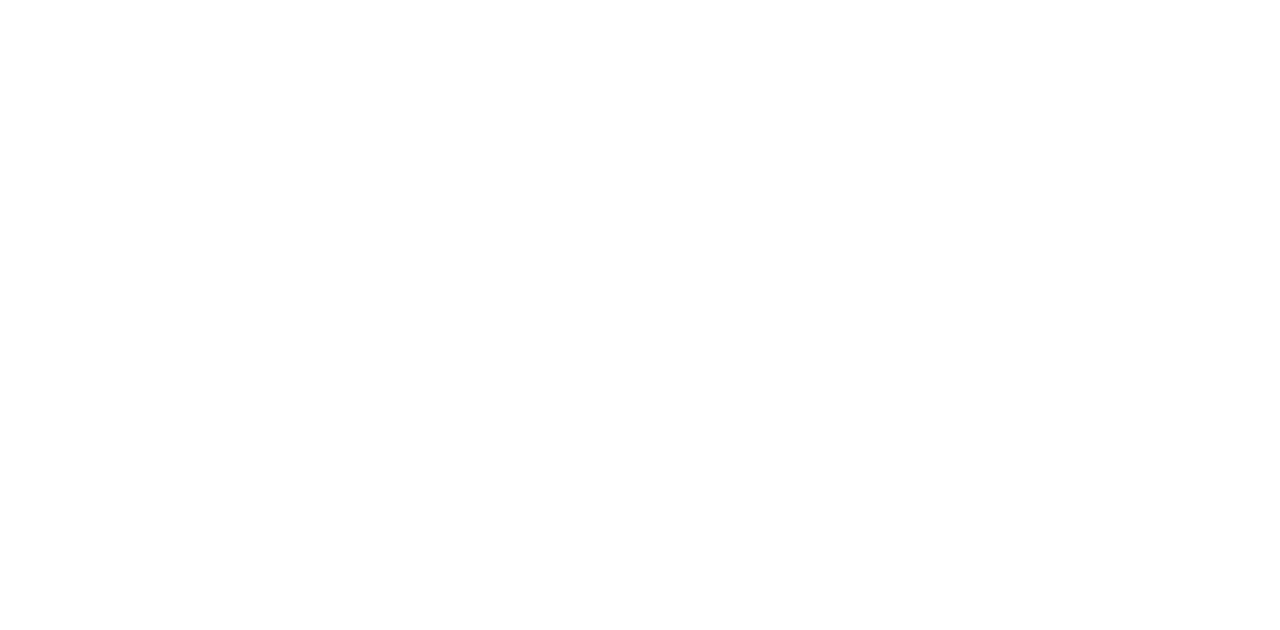
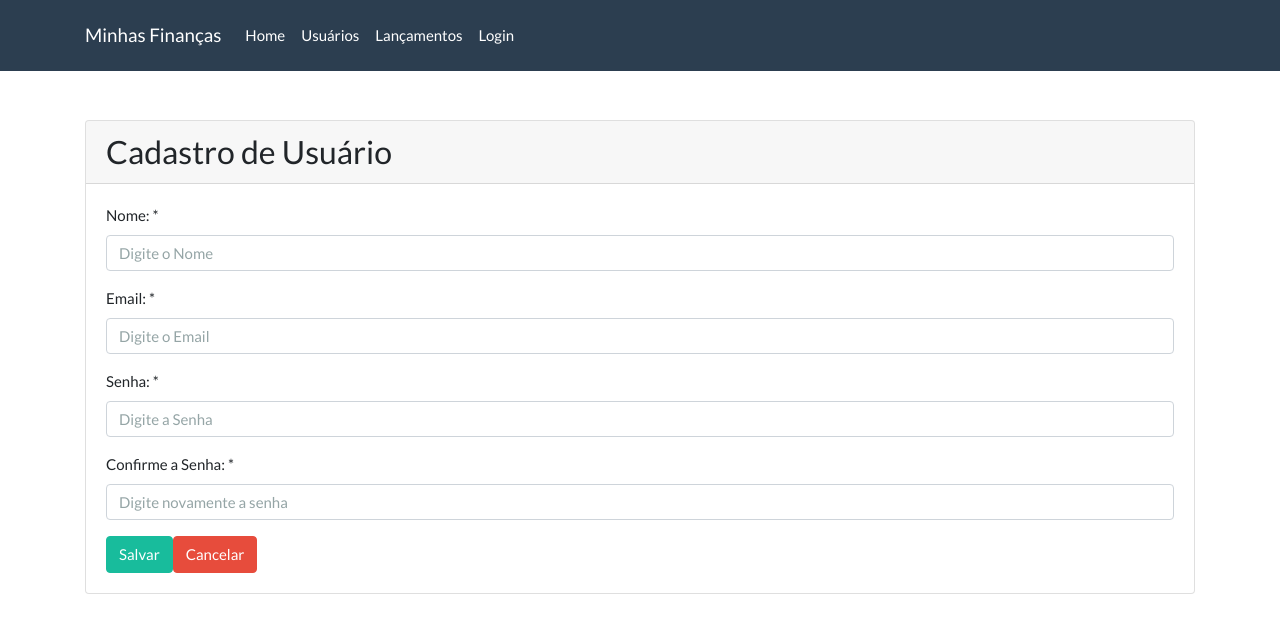
Before and after one commit to giuliamaia2/financas-app, a React (Create React App) app: page /#/cadastro-usuarios in a window 1280 px wide. Shown: the top 630 px of the page. Built offline with nearby package versions, Linux system fonts and the light colour scheme.

Commit message:
Navbar e rotas implementadas

```diff
--- /dev/null
+++ b/src/components/navbar.js
@@ -0,0 +1,29 @@
+import React from 'react'
+import NavbarItem from './navbaritem'
+
+function Navbar() {
+    return (
+        <div className="navbar navbar-expand-lg fixed-top navbar-dark bg-primary" >
+            <div className="container">
+                <a href="home.html" className="navbar-brand">Minhas Finanças</a>
+                <button className="navbar-toggler" type="button"
+                        data-toggle="collapse" data-target="#navbarResponsive"
+                        aria-controls="navbarResponsive" aria-expanded="false"
+                        aria-label="Toggle navigation">
+                    <span className="navbar-toggler-icon"></span>
+                </button>
+                <div className="collapse navbar-collapse" id="navbarResponsive">
+                    <ul className="navbar-nav">
+                        <NavbarItem href="#/home" label="Home"/>
+                        <NavbarItem href="#/cadastro-usuarios" label="Usuários"/>
+                        <NavbarItem href="#/" label="Lançamentos"/>
+                        <NavbarItem href="#/login" label="Login"/>
+                    </ul>
+
+                </div>
+            </div>
+        </div>
+    )
+}
+
+export default Navbar
--- /dev/null
+++ b/src/components/navbaritem.js
@@ -0,0 +1,12 @@
+import React from 'react'
+
+
+function NavbarItem(props) {
+    return (
+        <li className = "nav-item" >
+            <a className="nav-link" href={props.href}>{props.label}</a>
+        </li>
+    )
+}
+
+export default NavbarItem
--- a/src/main/App.js
+++ b/src/main/App.js
@@ -1,16 +1,21 @@
 import React from 'react'
 import Rotas from './rotas'
+import Navbar from '../components/navbar'
 
 import 'bootswatch/dist/flatly/bootstrap.css'
+
 import '../custom.css'
 
 class App extends React.Component {
 
   render() {
     return (
-      <div>
-        <Rotas />
-      </div>
+      <>
+        <Navbar />
+        <div className="container">
+          <Rotas />
+        </div>
+      </>
     )
 
   }
--- a/src/main/rotas.js
+++ b/src/main/rotas.js
@@ -1,5 +1,6 @@
 import React from 'react'
 import {Route, Switch, HashRouter} from 'react-router-dom'
+import Home from '../views/home'
 import Login from '../views/login'
 import CadastroUsuario from '../views/cadastro-usuario'
 
@@ -7,8 +8,9 @@ function Rotas(){
     return(
         <HashRouter>
             <Switch>
-                <Route path="/login" component={Login}> </Route>
-                <Route path="/cadastro-usuarios" component={CadastroUsuario}> </Route>
+                <Route path="/login" component={Login} />
+                <Route path="/cadastro-usuarios" component={CadastroUsuario} />
+                <Route path="/home" component={Home} />
             </Switch>
         </HashRouter>
     )
--- a/src/views/cadastro-usuario.js
+++ b/src/views/cadastro-usuario.js
@@ -1,6 +1,7 @@
 import React from 'react'
 import Card from '../components/card'
 import FormGroup from '../components/form-group'
+import { withRouter } from 'react-router-dom'
 
 
 class CadastroUsuario extends React.Component {
@@ -17,9 +18,12 @@ class CadastroUsuario extends React.Component {
         console.log(this.state)
     }
 
+    cancelar = () => {
+        this.props.history.push('/login')
+    }
+
     render() {
         return (
-            <div className="container">
             <Card title="Cadastro de Usuário">
                 <div className="row">
                     <div className="col-lg-12">
@@ -59,14 +63,13 @@ class CadastroUsuario extends React.Component {
                                 </FormGroup>
                             </fieldset>
                             <button onClick={this.cadastrar} type="button" className="btn btn-success">Salvar</button>
-                                <button type="button" className="btn btn-danger">Cancelar</button>
+                            <button onClick={this.cancelar} type="button" className="btn btn-danger">Cancelar</button>
                         </div>
                     </div>
                 </div>
             </Card>
-            </div>
         )
     }
 }
 
-export default CadastroUsuario
+export default withRouter(CadastroUsuario)
--- /dev/null
+++ b/src/views/home.js
@@ -0,0 +1,34 @@
+import React from 'react'
+import { withRouter } from 'react-router-dom'
+import Navbar from '../components/navbar'
+
+class Home extends React.Component {
+
+    state = {
+        saldo : 0
+    }
+
+    render() {
+        return (
+            <div className="jumbotron">
+                <h1 className="display-3">Bem vindo!</h1>
+                <p className="lead">Esse é seu sistema de finanças.</p>
+        <p className="lead">Seu saldo para o mês atual é de R$ {this.state.saldo}</p>
+                <hr className="my-4" />
+                <p>E essa é sua área administrativa, utilize um dos menus ou botões abaixo para navegar pelo sistema.</p>
+                <p className="lead">
+                    <a className="btn btn-primary btn-lg"
+                        href="#/cadastro-usuarios"
+                        role="button"><i className="fa fa-users"></i>
+                        Cadastrar Usuário</a>
+                    <a className="btn btn-danger btn-lg"
+                        href=""
+                        role="button"><i className="fa fa-users"></i>
+                        Cadastrar Lançamento</a>
+                </p>
+            </div>
+        )
+    }
+}
+
+export default withRouter(Home)
--- a/src/views/login.js
+++ b/src/views/login.js
@@ -1,6 +1,7 @@
 import React from 'react';
 import Card from '../components/card'
 import FormGroup from '../components/form-group'
+import { withRouter } from 'react-router-dom'
 
 class Login extends React.Component {
 
@@ -13,10 +14,13 @@ class Login extends React.Component {
         console.log('ENTREI');
     }
 
+    prepareCadastrar = () => {
+        this.props.history.push('/cadastro-usuarios') //moço que recebe a rota do componente
+    }
+
 
     render() {
         return (
-            <div className="container">
             <div className="row">
                 <div className="col-md-6" style={{ position: 'relative', left: '300px' }}>
                     <div className="bs-docs-section">
@@ -43,7 +47,7 @@ class Login extends React.Component {
                                                     placeholder="Password" />
                                             </FormGroup>
                                             <button onClick={this.entrar} className="btn btn-success">Entrar</button>
-                                                <button className="btn btn-danger">Cadastrar</button>
+                                            <button onClick={this.prepareCadastrar} className="btn btn-danger">Cadastrar</button>
                                         </fieldset>
                                     </div>
                                 </div>
@@ -52,7 +56,7 @@ class Login extends React.Component {
                     </div>
                 </div>
             </div>
-            </div>
+
         )
     }
 
@@ -61,4 +65,4 @@ class Login extends React.Component {
 
 }
 
-export default Login
+export default withRouter(Login)
```
Lines whose indentation alone changed are shown as unchanged.
